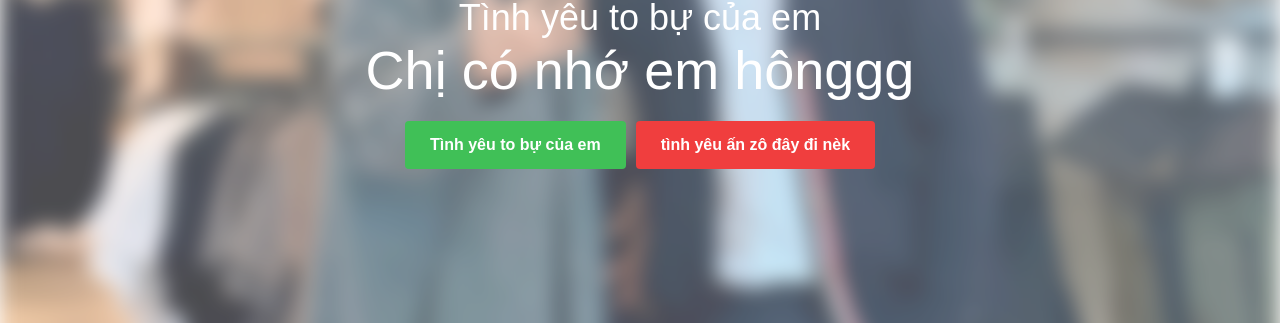
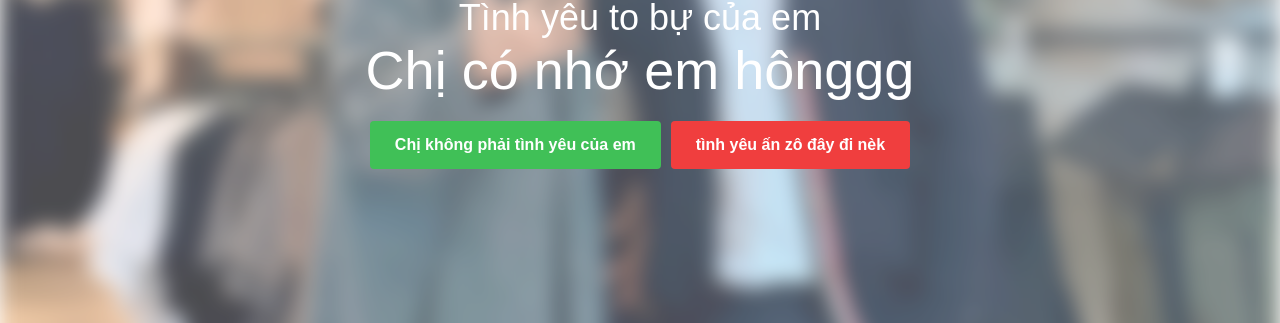
Before and after one commit to Tinhyeutobucuaem/public, a plain HTML site: page index.html in a window 1280 px wide. Shown: the part 477-800 px from the top of the page. Drawn offline with Linux system fonts and the light colour scheme; a web font is replaced by a local one.

Commit message:
title done

```diff
--- a/index.html
+++ b/index.html
@@ -31,7 +31,7 @@
         >
       </p>
       <div class="buttons">
-        <button type="button" class="btn btn--yes">Tình yêu to bự của em </button>
+        <button type="button" class="btn btn--yes">Chị không phải tình yêu của em </button>
         <button type="button" class="btn btn--no">tình yêu ấn zô đây đi nèk</button>
       </div>
 
```
